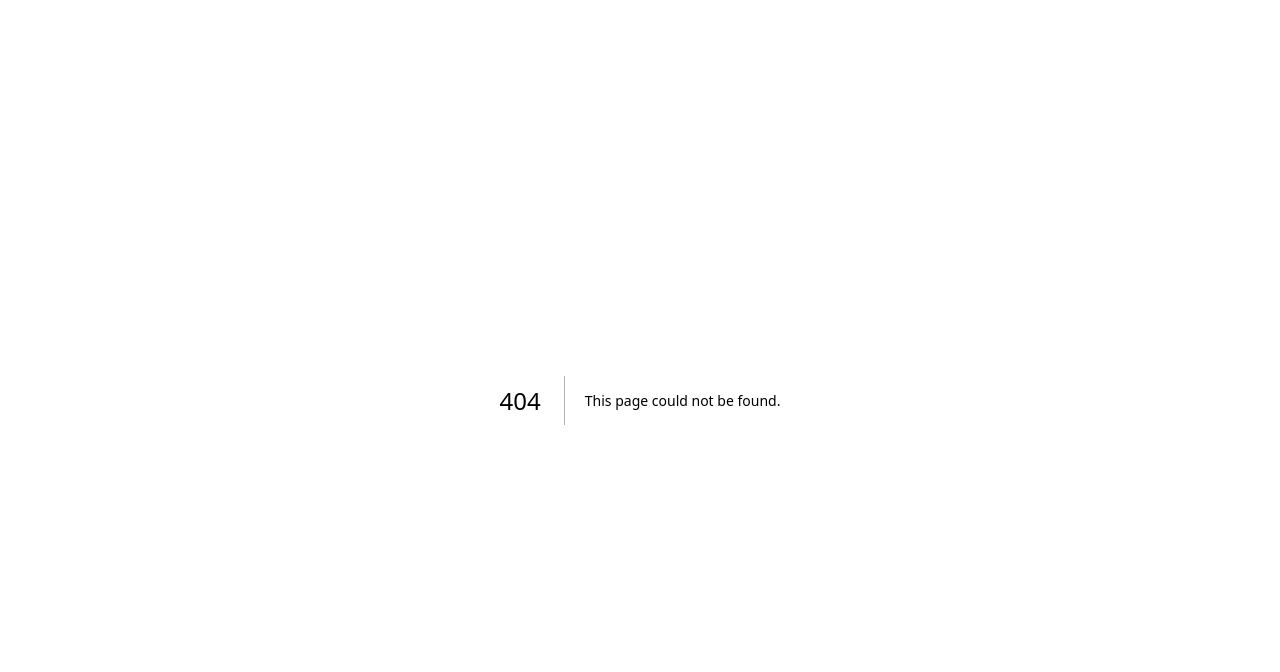
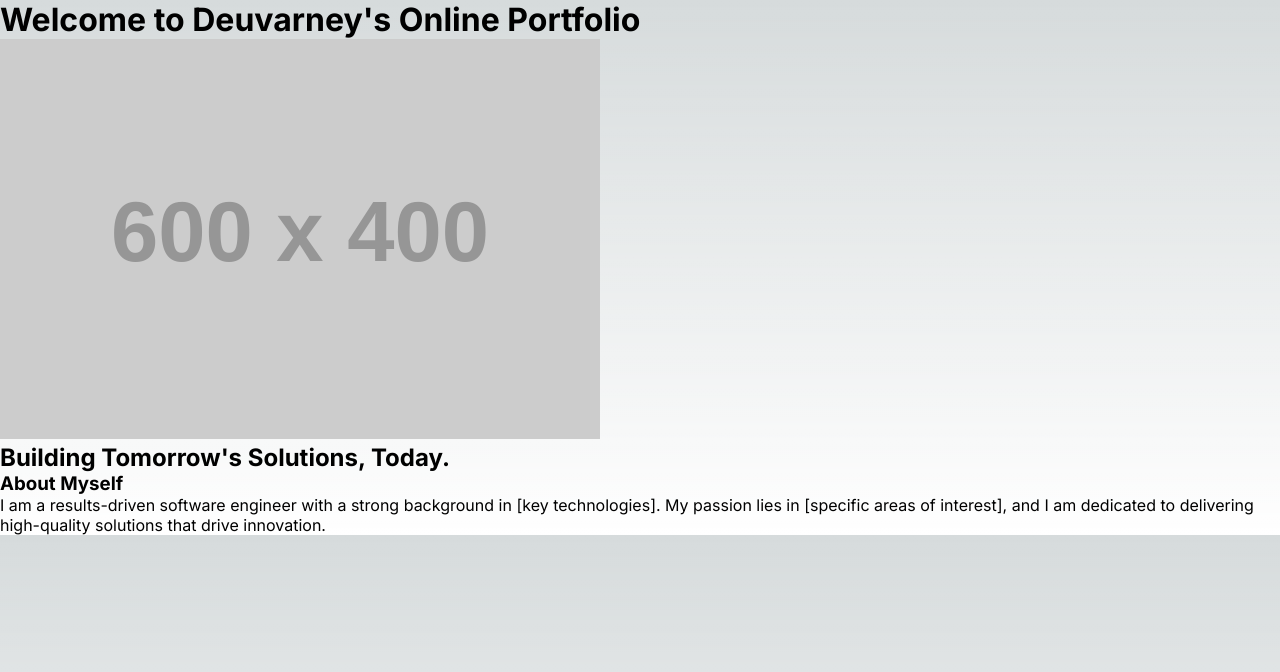
Before and after one commit to deuvarney/portf, a Next.js app: page /home in a window 1280 px wide. Before the commit this address had no page. Shown: the top 672 px of the page. Built offline with nearby package versions, Linux system fonts and the light colour scheme.

Commit message:
Initial Commit

```diff
--- /dev/null
+++ b/src/app/home/page.tsx
@@ -0,0 +1,12 @@
+export default function Home(){
+    return (
+        <>
+        <h1>Welcome to Deuvarney's Online Portfolio</h1>
+        <img alt="Deuvarney's Profile Picture" src="https://placehold.co/600x400"/>
+        <h2>Building Tomorrow&apos;s Solutions, Today.</h2>
+
+        <h3>About Myself</h3>
+        <p>I am a results-driven software engineer with a strong background in [key technologies]. My passion lies in [specific areas of interest], and I am dedicated to delivering high-quality solutions that drive innovation.</p>
+        </>
+    );
+}
```
Also changed, not shown: 1 other file (tests, documents, lock files or other folders).
